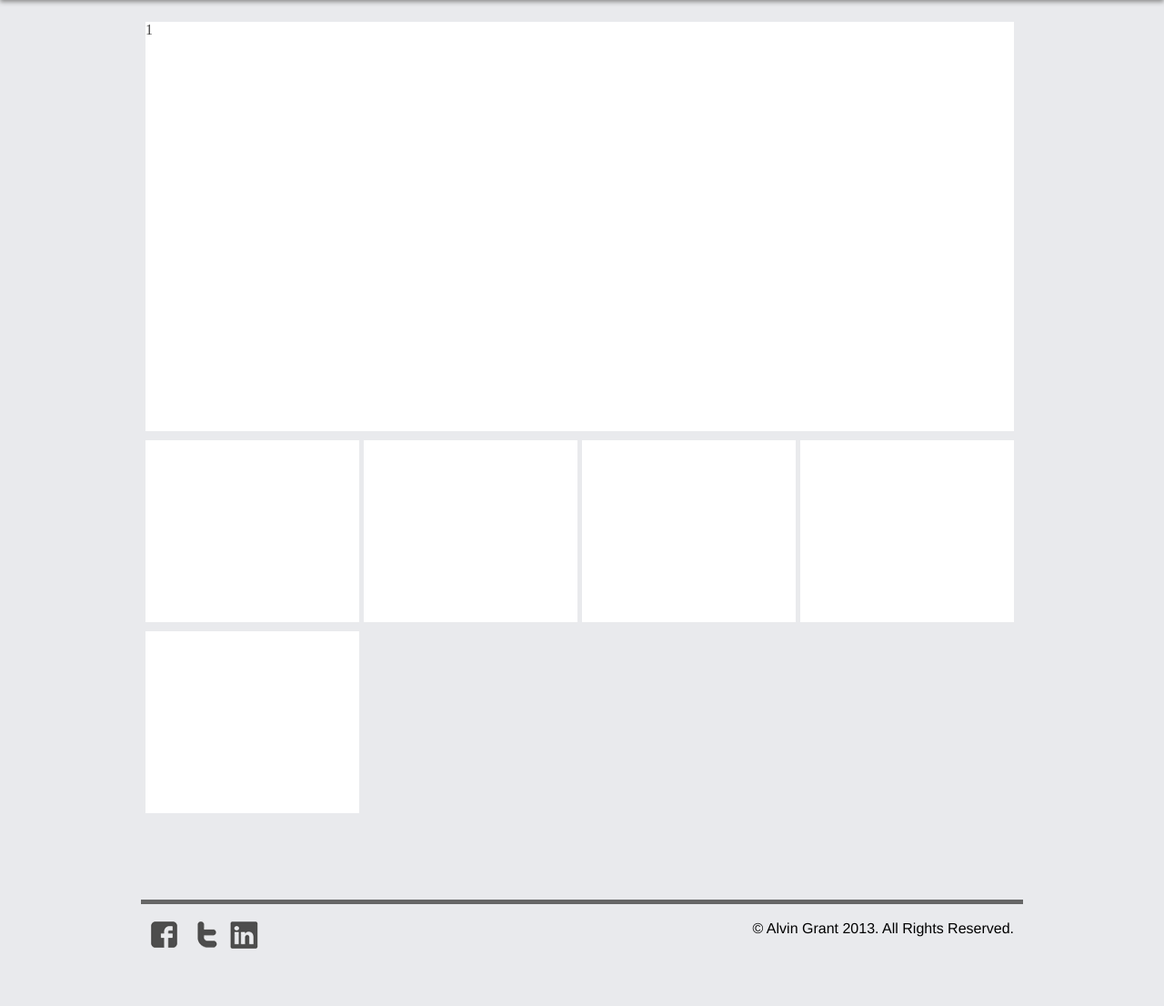
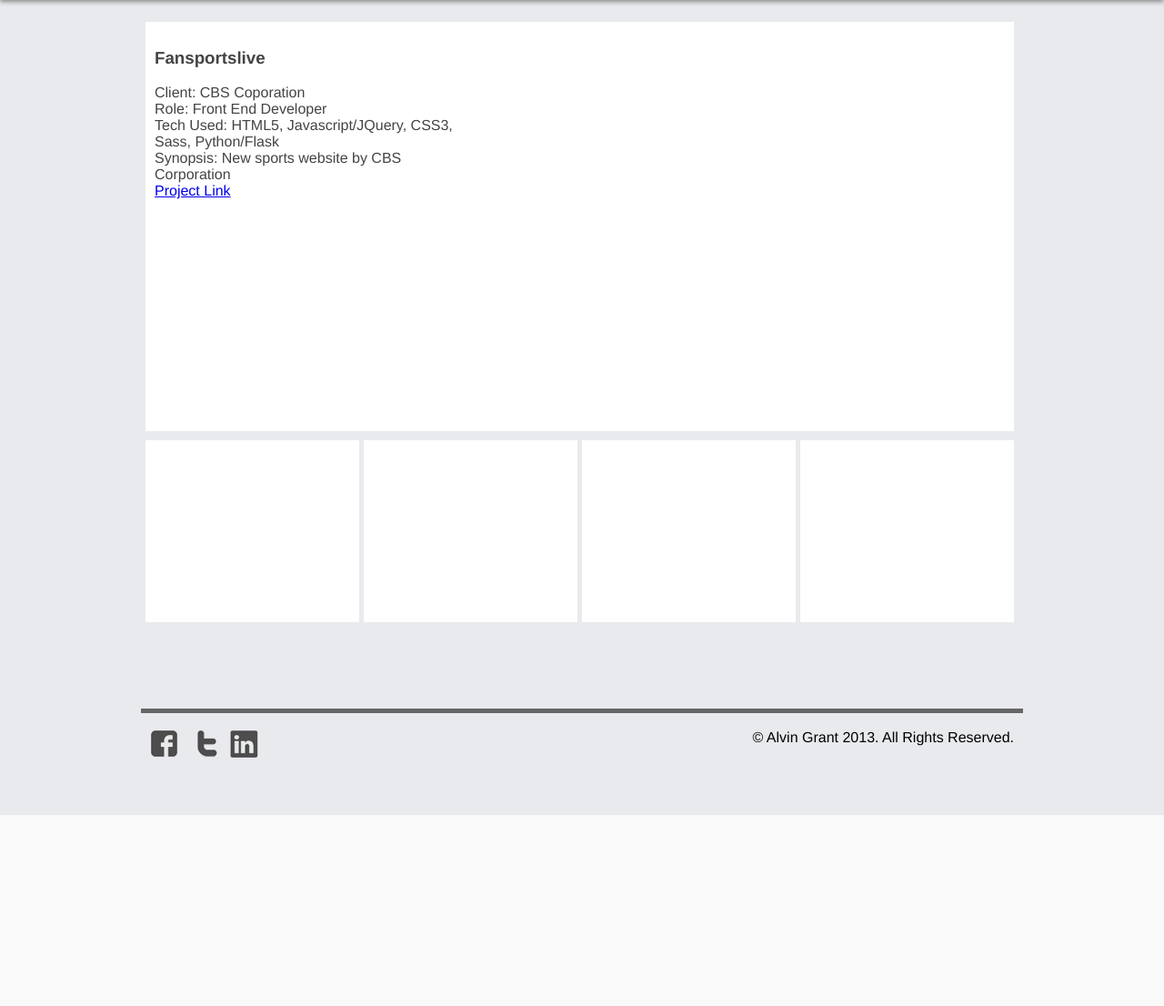
Before and after one commit to agrant12/portfolio, a Flask app: page /work in a window 1280 px wide. Shown: the part 51-1157 px from the top of the page at 91% size. After the commit the page ends 947 px from the top, so only its background shows below. Run offline with Flask 2, Linux system fonts and the light colour scheme; parts of the project's set-up code (start-up, migrations or seed data) failed here and were passed over.

Commit message:
Beginning adding info & styling for work page

```diff
--- a/portfolio/static/css/style.scss
+++ b/portfolio/static/css/style.scss
@@ -25,6 +25,7 @@ header{
 	position: fixed;
 	top: 0;
 	width: 100%;
+	z-index: 1000;
 	nav{
 		float: left;
 		height: 50px;
@@ -273,6 +274,15 @@ form{
 	background-color: #fff;
 	height: 450px;
 	width: 955px;
+	.text{
+		float: left;
+		font-family: Helvetica,Arial,sans-serif;
+		padding: 10px;
+		width: 350px;
+	}
+	.pictures{
+		float: left;
+	}
 }
 
 li{
--- a/portfolio/static/js/script.js
+++ b/portfolio/static/js/script.js
@@ -44,6 +44,9 @@ jQuery(document).ready(function($){
 			if(!$(this).hasClass('current')){
 				$(this).addClass('current').parent('li').siblings('li').find('a.current').removeClass('current');
 				$($(this).attr('href')).fadeIn("slow").siblings('.tabbed_content').hide();
+
+				/* Smooth Scroll back to Top */
+				$("html, body").animate({ scrollTop: 0 }, "slow");
 			}
 			this.blur();
 			return false;
--- a/portfolio/templates/work.html
+++ b/portfolio/templates/work.html
@@ -3,23 +3,32 @@
 <div class="container">
 	<div id="main_wrapper">
 		<div id="content_01" class="tabbed_content">
-			<div class="text">1</div>
+			<div class="text">
+				<h3>Fansportslive</h3>
+				<div class="client">Client: CBS Coporation</div>
+				<div class="role">Role: Front End Developer</div>
+				<div class="tech">Tech Used: HTML5, Javascript/JQuery, CSS3, Sass, Python/Flask</div>
+				<div class="description">Synopsis: New sports website by CBS Corporation</div>
+				<div><a href="#">Project Link</a></div>
+			</div>
 			<div class="pictures"></div>
 		</div>
 		<div id="content_02" class="tabbed_content">
-			<div class="text">2</div>
+			<div class="text">
+				<h3>radio.com</h3>
+			</div>
 			<div class="pictures"></div>
 		</div>
 		<div id="content_03" class="tabbed_content">
-			<div class="text">3</div>
+			<div class="text">
+				<h3>Recyclebank</h3>
+			</div>
 			<div class="pictures"></div>
 		</div>
 		<div id="content_04" class="tabbed_content">
-			<div class="text">4</div>
-			<div class="pictures"></div>
-		</div>
-		<div id="content_05" class="tabbed_content">
-			<div class="text">4</div>
+			<div class="text">
+				<h3>Panasonic</h3>
+			</div>
 			<div class="pictures"></div>
 		</div>
 	</div>
@@ -27,7 +36,6 @@
 	<li><a class="thumbnails" href="#content_02"></a></li>
 	<li><a class="thumbnails" href="#content_03"></a></li>
 	<li><a class="thumbnails" href="#content_04"></a></li>
-	<li><a class="thumbnails" href="#content_05"></a></li>
 	<div class="clear"></div>
 </div>
 
```
Also changed, not shown: portfolio/static/css/style.css.
